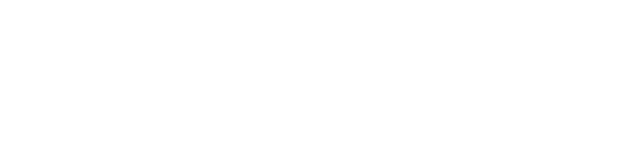
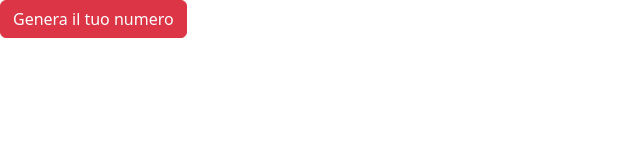
Before and after one commit to FrancescoLoCasto/js-snacks-recap, a plain HTML site: page index.html in a window 1280 px wide. Shown: the whole page, without its empty margins (0-640 px from the left). Drawn offline with nearby package versions, Linux system fonts and the light colour scheme.

Commit message:
start snack

```diff
--- a/index.html
+++ b/index.html
@@ -5,16 +5,28 @@
       <meta http-equiv="X-UA-Compatible" content="IE=edge">
       <meta name="viewport" content="width=device-width, initial-scale=1.0">
       <title>Document</title>
+      <!-- CSS only -->
+      <link href="https://cdn.jsdelivr.net/npm/bootstrap@5.2.3/dist/css/bootstrap.min.css" rel="stylesheet" integrity="sha384-rbsA2VBKQhggwzxH7pPCaAqO46MgnOM80zW1RWuH61DGLwZJEdK2Kadq2F9CUG65" crossorigin="anonymous">
    </head>
    <body>
 
-      <div class="odd">
+      <div id="app">
 
+         <a href="#" class="btn btn-danger">Genera il tuo numero</a>
+         <div class="odd">
+
+         </div>
+
+         <div class="even">
+
+         </div>
       </div>
 
-      <div class="even">
 
-      </div>
 
+
+      <!-- Script -->
+      <script src="https://unpkg.com/vue@3/dist/vue.global.js"></script>
+      <script src="./js/script.js"></script>
    </body>
 </html>
--- a/js/script.js
+++ b/js/script.js
@@ -2,3 +2,21 @@
 Creare due div; uno conterrà numeri dispari di colore rosso e l'altro conterrà numeri pari in verde.
 Ad ogni click di un bottone chiedere all'API un numero, se è dispari metterlo nel blocco dispari, e se è pari in quello pari.
 */
+
+const { createApp } = Vue
+
+  createApp({
+    data() {
+      return {
+        oddNumbers: [],
+        evenNumbers: []
+      }
+
+    },
+
+    methods: {
+      randomNumbers(){
+
+      }
+    }
+  }).mount('#app')
```
Also changed, not shown: css/style.css (added, +7 -0 lines).
